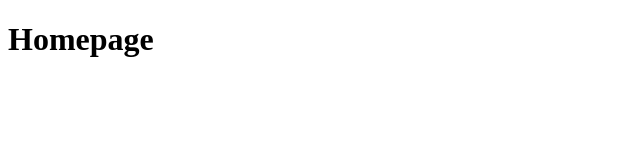
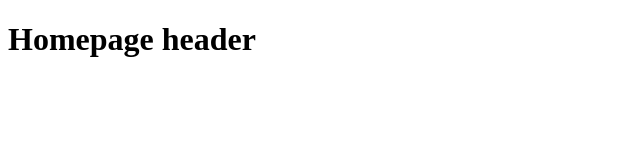
Before and after one commit to holdudvar/test-revert-command, a plain HTML site: page index.html in a window 1280 px wide. Shown: the whole page, without its empty margins (0-640 px from the left). Drawn offline with Linux system fonts and the light colour scheme.

Commit message:
index modified again

```diff
--- a/index.html
+++ b/index.html
@@ -9,7 +9,7 @@
 </head>
 
 <body>
-<h1>Homepage</h1>
+<h1>Homepage header</h1>
 </body>
 
 </html>
```
